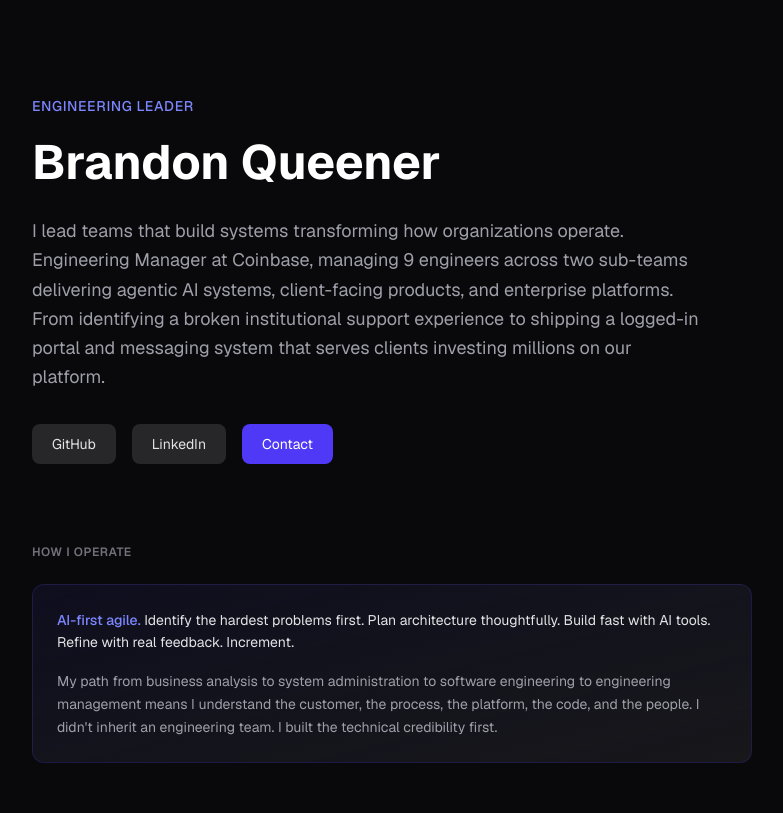
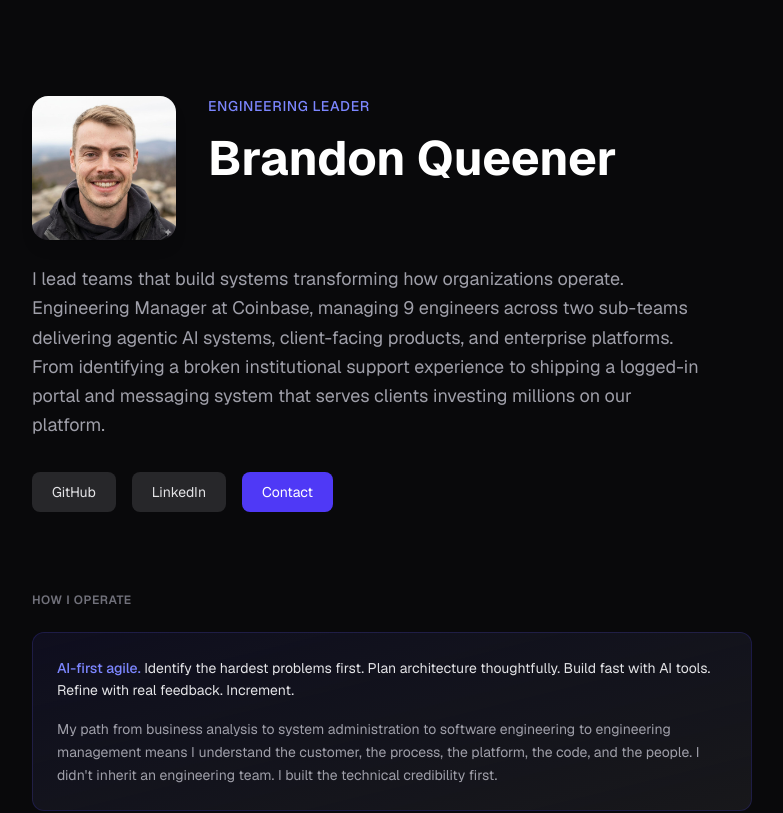
Before and after one commit to paretoimproved/portfolio, a Next.js app: page / in a window 1280 px wide. Shown: the top 813 px of the page, without its empty margins (248-1031 px from the left). Built offline with nearby package versions, Linux system fonts and the light colour scheme.

Commit message:
Add headshot photo to hero section

```diff
--- a/app/page.tsx
+++ b/app/page.tsx
@@ -108,12 +108,21 @@ export default function Home() {
     <main className="max-w-3xl mx-auto px-6 py-16 md:py-24">
       {/* Hero */}
       <section className="mb-20 animate-fade-in-up">
-        <p className="text-indigo-400 text-sm font-medium tracking-wider uppercase mb-4">
-          Engineering Leader
-        </p>
-        <h1 className="text-4xl md:text-5xl font-bold text-white leading-tight mb-6">
-          Brandon Queener
-        </h1>
+        <div className="flex items-start gap-8 mb-6">
+          <img
+            src="/brandon-headshot.jpg"
+            alt="Brandon Queener"
+            className="w-28 h-28 md:w-36 md:h-36 rounded-2xl object-cover flex-shrink-0 shadow-lg"
+          />
+          <div>
+            <p className="text-indigo-400 text-sm font-medium tracking-wider uppercase mb-3">
+              Engineering Leader
+            </p>
+            <h1 className="text-3xl md:text-5xl font-bold text-white leading-tight">
+              Brandon Queener
+            </h1>
+          </div>
+        </div>
         <p className="text-zinc-400 text-lg leading-relaxed max-w-2xl">
           I lead teams that build systems transforming how organizations operate.
           Engineering Manager at Coinbase, managing 9 engineers across two sub-teams
```
Also changed, not shown: public/brandon-headshot.jpg (added).
